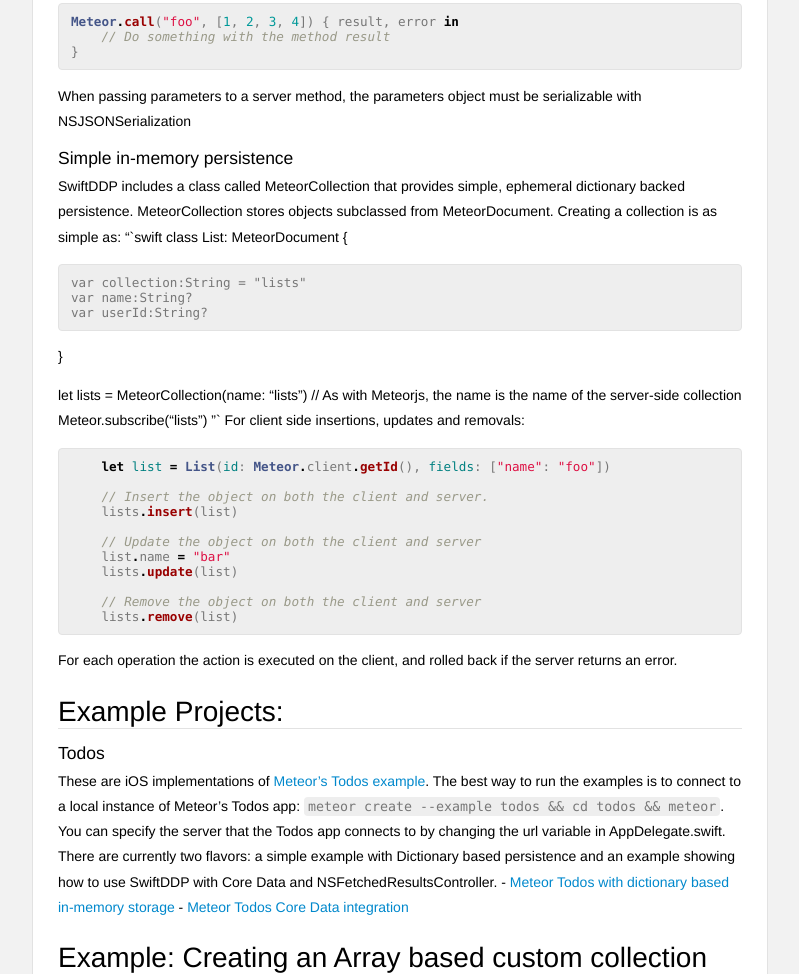
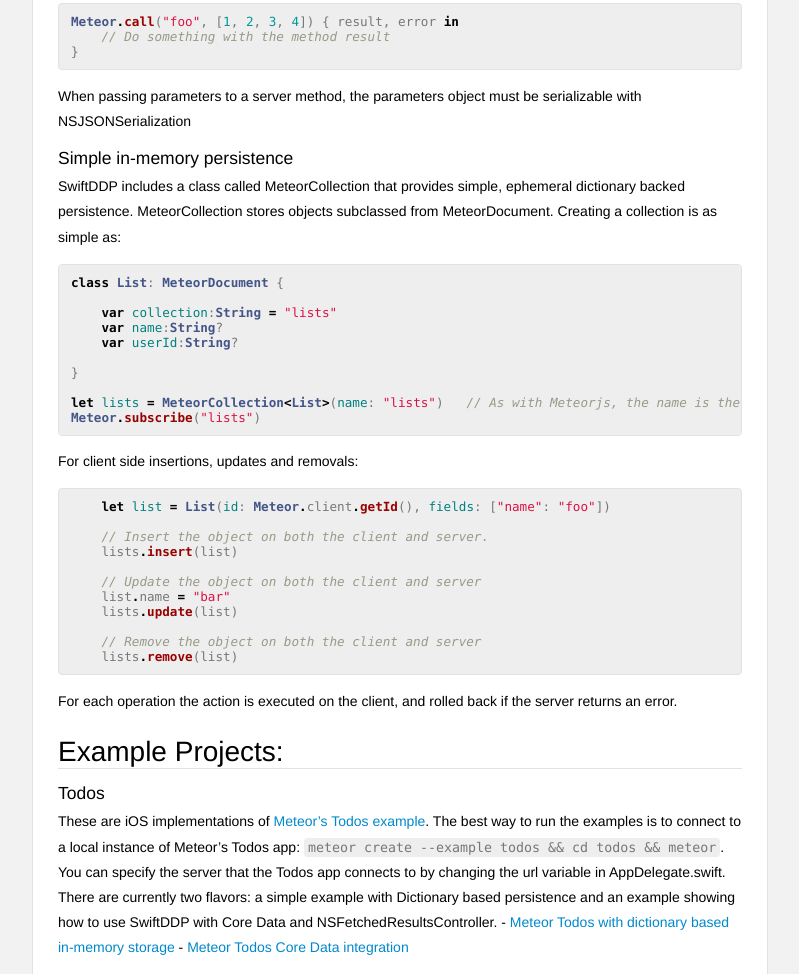
Before and after one commit to siegesmund/SwiftDDP, a plain HTML site: page docs/index.html in a window 1280 px wide. Shown: the part 2465-3439 px from the top of the page, without its empty margins (364-1163 px from the left). Drawn offline with Linux system fonts and the light colour scheme.

Commit message:
updated docs

```diff
--- a/docs/index.html
+++ b/docs/index.html
@@ -192,20 +192,20 @@
 <p>When passing parameters to a server method, the parameters object must be serializable with NSJSONSerialization</p>
 <a href='#simple_in_memory_persistence' class='anchor' aria-hidden=true><span class="header-anchor"></span></a><h4 id='simple_in_memory_persistence'>Simple in-memory persistence</h4>
 
-<p>SwiftDDP includes a class called MeteorCollection that provides simple, ephemeral dictionary backed persistence. MeteorCollection stores objects subclassed from MeteorDocument. Creating a collection is as simple as:
-&ldquo;`swift
-class List: MeteorDocument {</p>
-<pre class="highlight plaintext"><code>var collection:String = "lists"
-var name:String?
-var userId:String?
+<p>SwiftDDP includes a class called MeteorCollection that provides simple, ephemeral dictionary backed persistence. MeteorCollection stores objects subclassed from MeteorDocument. Creating a collection is as simple as: </p>
+<pre class="highlight swift"><code><span class="kd">class</span> <span class="kt">List</span><span class="p">:</span> <span class="kt">MeteorDocument</span> <span class="p">{</span>
+
+    <span class="k">var</span> <span class="nv">collection</span><span class="p">:</span><span class="kt">String</span> <span class="o">=</span> <span class="s">"lists"</span>
+    <span class="k">var</span> <span class="nv">name</span><span class="p">:</span><span class="kt">String</span><span class="p">?</span>
+    <span class="k">var</span> <span class="nv">userId</span><span class="p">:</span><span class="kt">String</span><span class="p">?</span>
+
+<span class="p">}</span>
+
+<span class="k">let</span> <span class="nv">lists</span> <span class="o">=</span> <span class="kt">MeteorCollection</span><span class="o">&lt;</span><span class="kt">List</span><span class="o">&gt;</span><span class="p">(</span><span class="nv">name</span><span class="p">:</span> <span class="s">"lists"</span><span class="p">)</span>   <span class="c1">// As with Meteorjs, the name is the name of the server-side collection  </span>
+<span class="kt">Meteor</span><span class="o">.</span><span class="nf">subscribe</span><span class="p">(</span><span class="s">"lists"</span><span class="p">)</span>
 </code></pre>
 
-<p>}</p>
-
-<p>let lists = MeteorCollection<List>(name: <q>lists</q>)   // As with Meteorjs, the name is the name of the server-side collection<br>
-Meteor.subscribe(<q>lists</q>)
-&rdquo;`
-For client side insertions, updates and removals:</p>
+<p>For client side insertions, updates and removals:</p>
 <pre class="highlight swift"><code>    <span class="k">let</span> <span class="nv">list</span> <span class="o">=</span> <span class="kt">List</span><span class="p">(</span><span class="nv">id</span><span class="p">:</span> <span class="kt">Meteor</span><span class="o">.</span><span class="n">client</span><span class="o">.</span><span class="nf">getId</span><span class="p">(),</span> <span class="nv">fields</span><span class="p">:</span> <span class="p">[</span><span class="s">"name"</span><span class="p">:</span> <span class="s">"foo"</span><span class="p">])</span>
 
     <span class="c1">// Insert the object on both the client and server.</span>
```
Also changed, not shown: docs/docsets/.docset/Contents/Resources/Documents/index.html, 1 other file.
